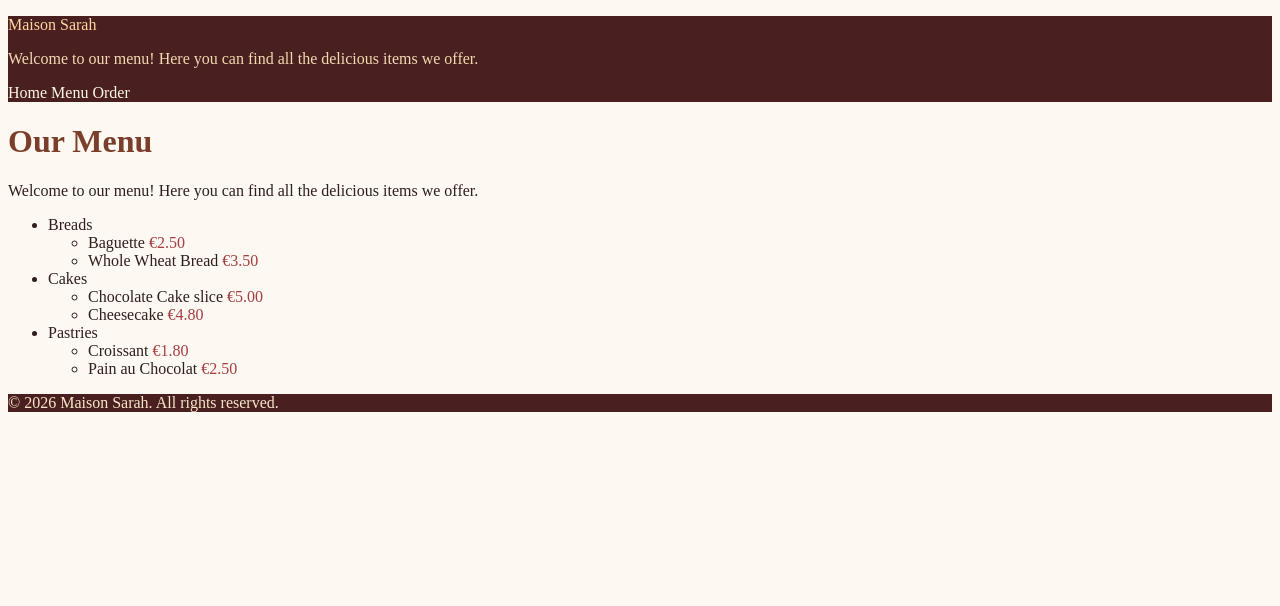
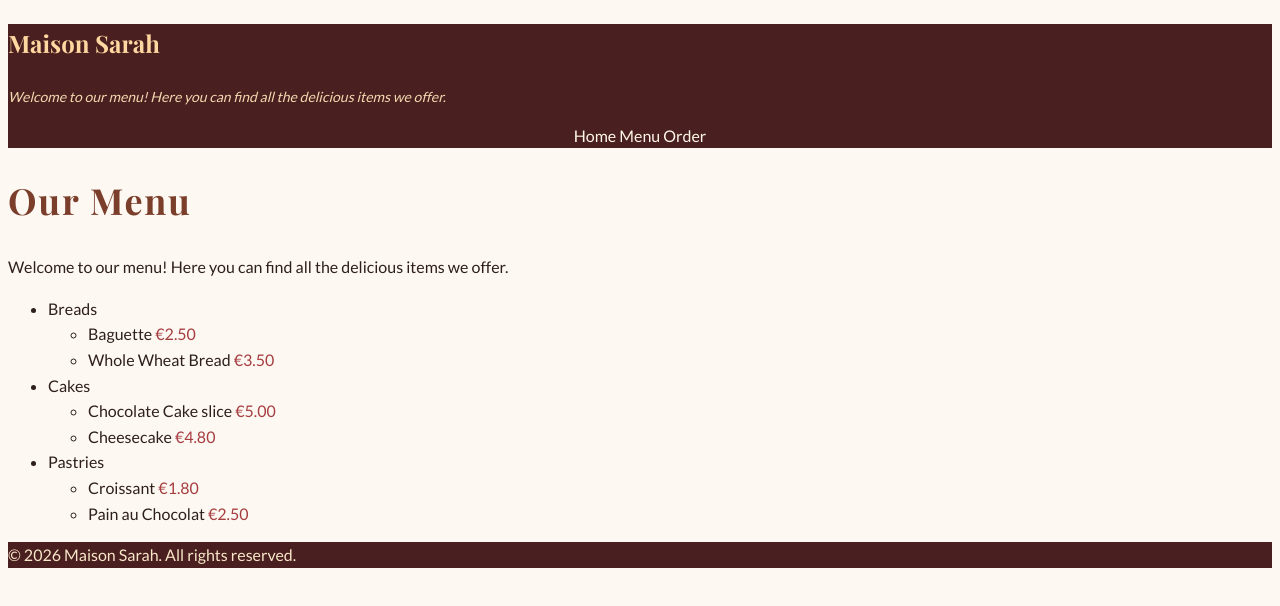
Before and after one commit to sandraaurielle20/Maison-Sarah, a plain HTML site: page menu.html in a window 1280 px wide. Drawn offline with nearby package versions, Linux system fonts and the light colour scheme.

Commit message:
Add Maison Sarah typography with Lato and Playfair display

```diff
--- a/menu.html
+++ b/menu.html
@@ -5,6 +5,10 @@
     <meta name="viewport" content="width=device-width, initial-scale=1.0">
     <title>Menu - Maison Sarah</title>
     <link rel="stylesheet" href="styles.css">
+    <link rel="preconnect" href="https://fonts.googleapis.com">
+    <link rel="preconnect" href="https://fonts.gstatic.com" crossorigin>
+    <link href="https://fonts.googleapis.com/css2?family=Lato:wght@400;700&family=Playfair+Display:wght@600;700&display=swap" rel="stylesheet">
+
 </head>
 <body>
     <header>
--- a/styles.css
+++ b/styles.css
@@ -1,33 +1,52 @@
+/* Typography system */
+html {
+  font-size: 62.5%;
+}
+
 body {
   background-color: #fdf8f2;
   color: #2e1f1a;
+  font-family: "Lato", sans-serif;
+  font-size: 1.6rem;
+  line-height: 1.6;
 }
 
-header {
-  background-color: #4a1f1f;
-  color: #d2cec7;
-}
+/* Headings */
 h1,
 h2 {
   color: #7a3e2b;
+  font-family: "Playfair Display", serif;
 }
-nav a {
-  color: #fff8e7;
-  text-decoration: none;
+
+h1 {
+  font-size: 3.6rem;
+  letter-spacing: 0.05em;
 }
+
+h2 {
+  font-size: 2.4rem;
+}
+
+/* Brand & tagline */
 .brand {
   color: #ffd7a0;
+  font-family: "Playfair Display", serif;
+  font-size: 2.4rem;
+  font-weight: 700;
 }
+
 .tagline {
-  color: #5c4033;
+  color: #f3d9b1; /* chose your last color definition */
+  font-style: italic;
+  font-size: 1.4rem;
 }
-.price {
-  color: #a63d40;
-}
+
+/* Header, footer, navigation, prices */
 header,
 footer {
   background-color: #4a1f1f;
   color: #f8e7c9;
+  text-align: center;
 }
 
 nav a {
@@ -35,10 +54,11 @@ nav a {
   text-decoration: none;
 }
 
-.brand {
-  color: #ffd7a0;
+.price {
+  color: #a63d40;
 }
 
-.tagline {
-  color: #f3d9b1;
+/* Paragraphs stay left-aligned */
+p {
+  text-align: left;
 }
```
Also changed, not shown: index.html (+7 -0 lines), order.html (+6 -0 lines).
